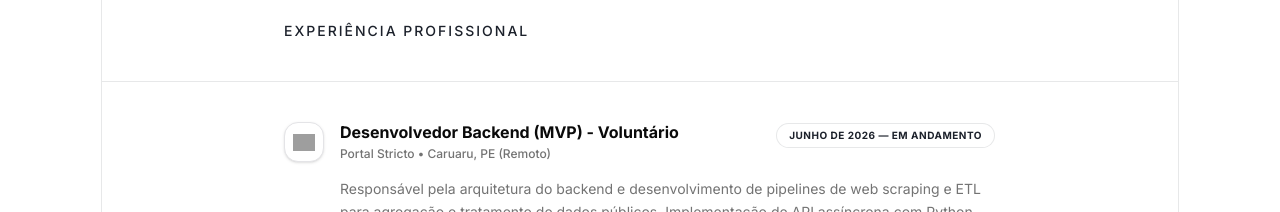
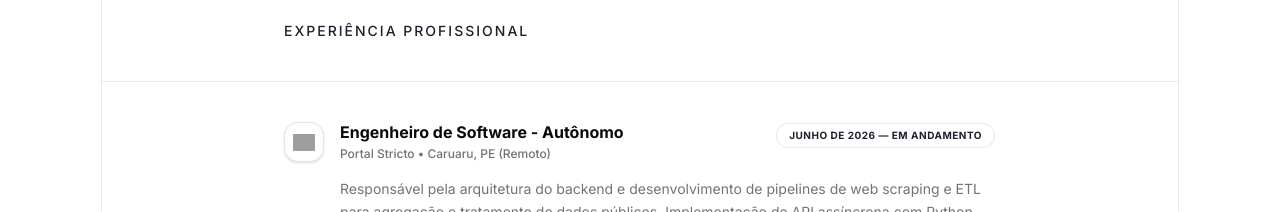
Before and after one commit to micaellimaj/portfolio, a Next.js app in the folder Typefolio-1.0.0/: page / in a window 1280 px wide. Shown: the part 3820-4032 px from the top of the page. Built offline with nearby package versions, Linux system fonts and the light colour scheme; grey boxes are pictures that could not be loaded.

Commit message:
atualização

```diff
--- a/Typefolio-1.0.0/src/app/components/home/experience/index.tsx
+++ b/Typefolio-1.0.0/src/app/components/home/experience/index.tsx
@@ -34,7 +34,7 @@ const Experience = () => {
     const experienceData: ExperienceItem[] = [
         {
             id: "portal-stricto",
-            role: "Desenvolvedor Backend (MVP) - Voluntário",
+            role: "Engenheiro de Software - Autônomo",
             company: "Portal Stricto",
             startYear: "Junho de 2026",
             endYear: "Em Andamento",
```
